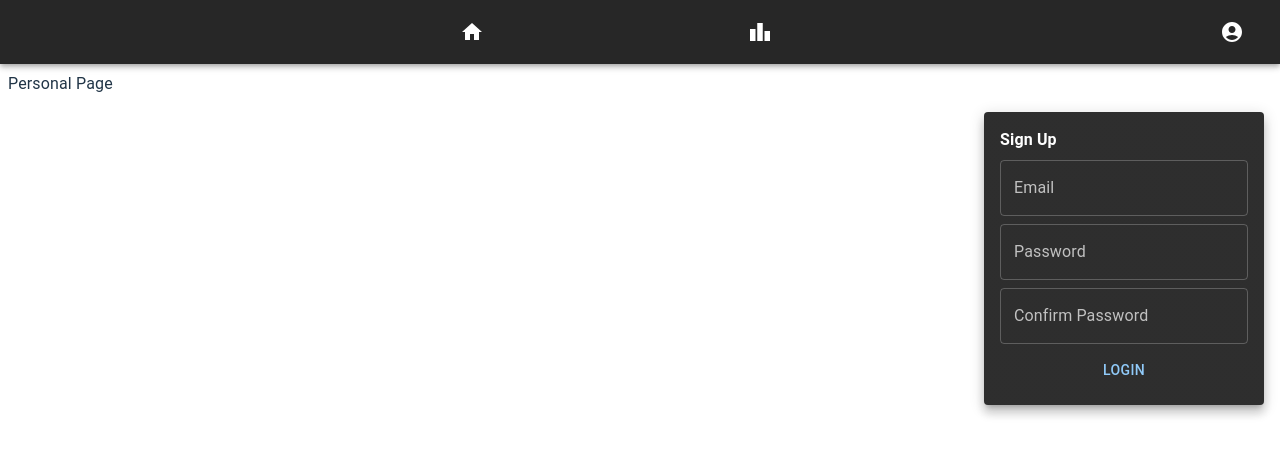
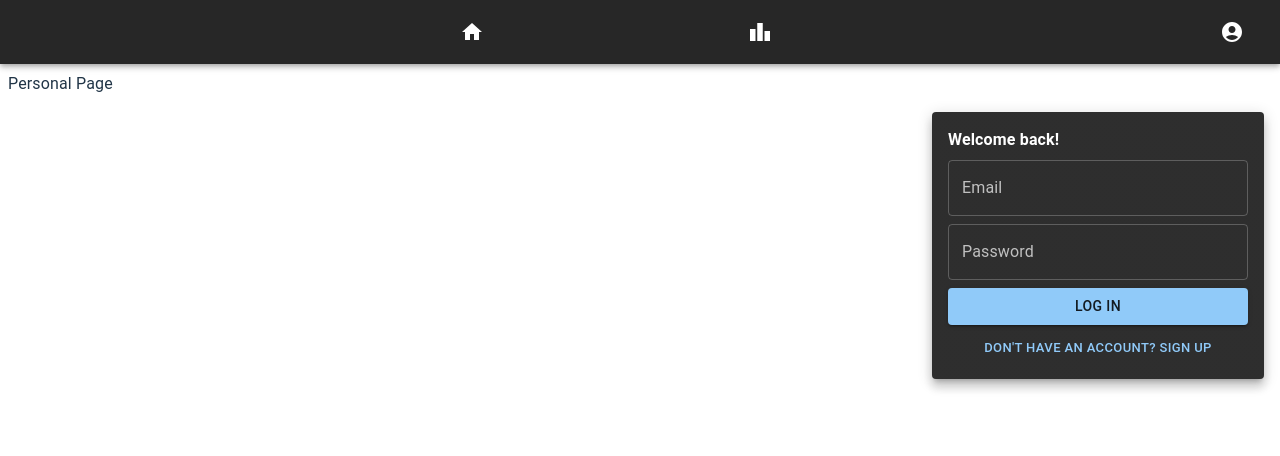
Before and after one commit to Megburns28/caryak.github.io, a React (Vite) app in the folder client/: page /profile in a window 1280 px wide. Both pictures are taken after a click on the button 1252 px from the left and 92 px from the top of the page. Shown: the top 456 px of the page. Built offline with nearby package versions, Linux system fonts and the light colour scheme.

Commit message:
Added sign up and log in pages.

```diff
--- /dev/null
+++ b/client/src/api/endpoints.ts
@@ -0,0 +1,9 @@
+const API_BASE = 'http://localhost:8000/api/';
+
+export const api = {
+    auth: {
+        register: API_BASE + 'auth/register',
+        logIn: API_BASE + 'auth/login',
+        refresh: API_BASE + 'auth/refresh',
+    },
+};
--- /dev/null
+++ b/client/src/api/services.ts
@@ -0,0 +1,31 @@
+import axios, { AxiosResponse } from 'axios';
+import { api } from './endpoints';
+import { CreateUserSchema, LoginUserSchema } from './types';
+
+export const register = (
+    email: string,
+    name: string,
+    pass: string,
+    confPass: string,
+): Promise<AxiosResponse> => {
+    const req: CreateUserSchema = {
+        created_at: new Date(),
+        updated_at: new Date(),
+        email: email,
+        name: name,
+        password: pass,
+        passwordConfirm: confPass,
+        verified: true,
+    };
+
+    return axios.post(api.auth.register, req);
+};
+
+export const login = (email: string, pass: string): Promise<AxiosResponse> => {
+    const req: LoginUserSchema = {
+        email: email,
+        password: pass,
+    };
+
+    return axios.post(api.auth.logIn, req);
+};
--- a/client/src/pages/profile-page/AccountInfo.tsx
+++ b/client/src/pages/profile-page/AccountInfo.tsx
@@ -1,14 +1,11 @@
 import { Settings } from '@mui/icons-material';
-import {
-    Box,
-    Button,
-    IconButton,
-    Popover,
-    TextField,
-    Typography,
-} from '@mui/material';
+import { Box, Button, IconButton, Popover, Typography } from '@mui/material';
 import axios from 'axios';
 import { MouseEvent, useCallback, useMemo, useState } from 'react';
+import { useToggle } from 'usehooks-ts';
+import { api } from '../../api/endpoints';
+import { login, register } from '../../api/services';
+import HelperTextField from './HelperTextField';
 
 const KETTERING_EMAIL_LENGTH = 8;
 const MIN_PASS_LENGTH = 8;
@@ -16,10 +13,10 @@ const MIN_PASS_LENGTH = 8;
 const AccountInfo = () => {
     const [auth, setAuth] = useState('');
     const [anchorEl, setAnchorEl] = useState<null | HTMLElement>(null);
+    const [signingUp, toggleSigningUp] = useToggle(false);
+    const [name, setName] = useState('');
     const [email, setEmail] = useState('');
-    const [emailActive, setEmailActive] = useState(false);
     const [pass, setPass] = useState('');
-    const [passActive, setPassActive] = useState(false);
     const [confPass, setConfPass] = useState('');
 
     const openMenu = useCallback((event: MouseEvent<HTMLElement>) => {
@@ -32,17 +29,20 @@ const AccountInfo = () => {
 
     const isEmailValid = useMemo(() => {
         return (
-            emailActive ||
             email == '' ||
             (email.endsWith('@kettering.edu') &&
                 email.split('@kettering.edu')[0].length ==
                     KETTERING_EMAIL_LENGTH)
         );
-    }, [email, emailActive]);
+    }, [email]);
 
     const isPassValid = useMemo(() => {
-        return passActive || pass == '' || pass.length >= MIN_PASS_LENGTH;
-    }, [pass, passActive]);
+        return pass == '' || pass.length >= MIN_PASS_LENGTH;
+    }, [pass]);
+
+    const isConfPassValid = useMemo(() => {
+        return confPass == '' || confPass == pass;
+    }, [confPass, pass]);
 
     return (
         <>
@@ -69,77 +69,93 @@ const AccountInfo = () => {
                         flexDirection: 'column',
                         padding: 2,
                         gap: 1,
+                        minWidth: 300,
                     }}
                 >
-                    <Typography fontWeight='bold'>Sign Up</Typography>
+                    <Typography fontWeight='bold'>
+                        {signingUp ? 'Nice to meet you!' : 'Welcome back!'}
+                    </Typography>
                     {auth ? (
                         <>Logged in. :)</>
                     ) : (
                         <>
-                            <TextField
+                            {signingUp ? (
+                                <HelperTextField
+                                    label='Name'
+                                    value={name}
+                                    onChange={(e) => {
+                                        setName(e.target.value);
+                                    }}
+                                />
+                            ) : null}
+                            <HelperTextField
                                 label='Email'
                                 value={email}
                                 onChange={(e) => {
                                     setEmail(e.target.value);
                                 }}
-                                onFocus={() => {
-                                    setEmailActive(true);
-                                }}
-                                onBlur={() => {
-                                    setEmailActive(false);
-                                }}
                                 error={!isEmailValid}
-                                helperText={
-                                    isEmailValid
-                                        ? null
-                                        : 'Please enter your Kettering email.'
-                                }
+                                helperText='Please enter your Kettering email.'
                                 autoComplete='username'
                             />
-                            <TextField
+                            <HelperTextField
                                 label='Password'
+                                type='password'
                                 value={pass}
                                 onChange={(e) => {
                                     setPass(e.target.value);
                                 }}
-                                onFocus={() => {
-                                    setPassActive(true);
-                                }}
-                                onBlur={() => {
-                                    setPassActive(false);
-                                }}
                                 error={!isPassValid}
-                                helperText={
-                                    isPassValid
-                                        ? null
-                                        : 'Password must be at least 8 characters long.'
+                                helperText='Password must be at least 8 characters long.'
+                                autoComplete={
+                                    signingUp
+                                        ? 'new-password'
+                                        : 'current-password'
                                 }
-                                autoComplete='password'
                             />
-                            <TextField
+                            {signingUp ? (
+                                <HelperTextField
                                     label='Confirm Password'
+                                    type='password'
                                     value={confPass}
                                     onChange={(e) => {
                                         setConfPass(e.target.value);
                                     }}
+                                    error={!isConfPassValid}
+                                    helperText='Password and confirm password must match.'
                                 />
+                            ) : null}
                             <Button
+                                variant='contained'
                                 onClick={() => {
-                                    void axios.post(
-                                        'http://localhost:8000/api/auth/register',
-                                        {
-                                            created_at: new Date(),
-                                            updated_at: new Date(),
-                                            email: email,
-                                            name: 'hello',
-                                            password: pass,
-                                            passwordConfirm: confPass,
-                                            verified: false,
-                                        },
-                                    );
+                                    if (signingUp) {
+                                        register(email, name, pass, confPass)
+                                            .then(() => {
+                                                toggleSigningUp();
+                                            })
+                                            .catch(() => null);
+                                    } else {
+                                        login(email, pass)
+                                            .then((resp) => {
+                                                console.log(resp);
+                                            })
+                                            .catch(() => null);
+
+                                        void axios.get(api.auth.refresh);
+                                    }
                                 }}
                             >
-                                Login
+                                {signingUp ? 'Sign up' : 'Log In'}
+                            </Button>
+                            <Button
+                                size='small'
+                                onClick={() => {
+                                    toggleSigningUp();
+                                }}
+                            >
+                                {signingUp
+                                    ? 'Already have an account? Log in'
+                                    : "Don't have an account? Sign up"}
                             </Button>
                         </>
                     )}
--- /dev/null
+++ b/client/src/pages/profile-page/HelperTextField.tsx
@@ -0,0 +1,24 @@
+import { TextField, TextFieldProps } from '@mui/material';
+import { FC, useState } from 'react';
+
+const HelperTextField: FC<TextFieldProps> = (props) => {
+    const [focused, setFocused] = useState(true);
+
+    return (
+        <TextField
+            {...props}
+            onFocus={(e) => {
+                setFocused(true);
+                if (props.onFocus) props.onFocus(e);
+            }}
+            onBlur={(e) => {
+                setFocused(false);
+                if (props.onBlur) props.onBlur(e);
+            }}
+            error={!focused && props.error}
+            helperText={focused || !props.error ? null : props.helperText}
+        />
+    );
+};
+
+export default HelperTextField;
```
Lines whose indentation alone changed are shown as unchanged.
